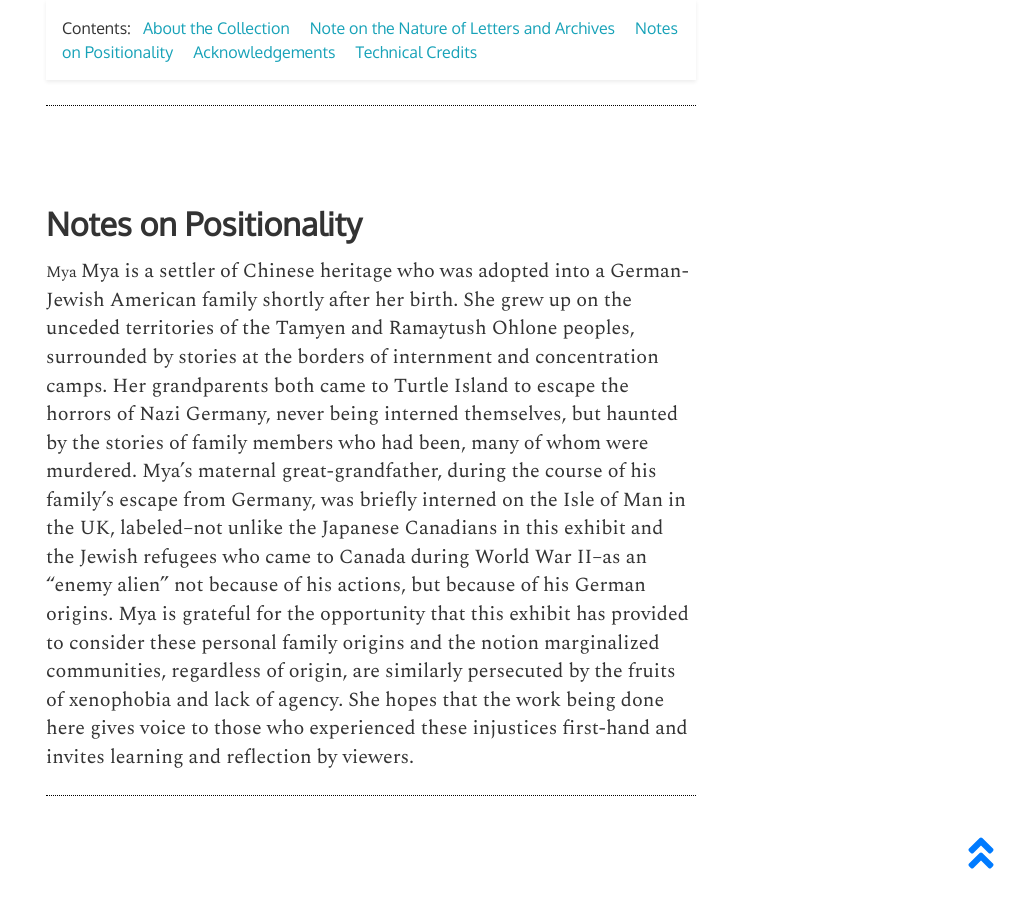
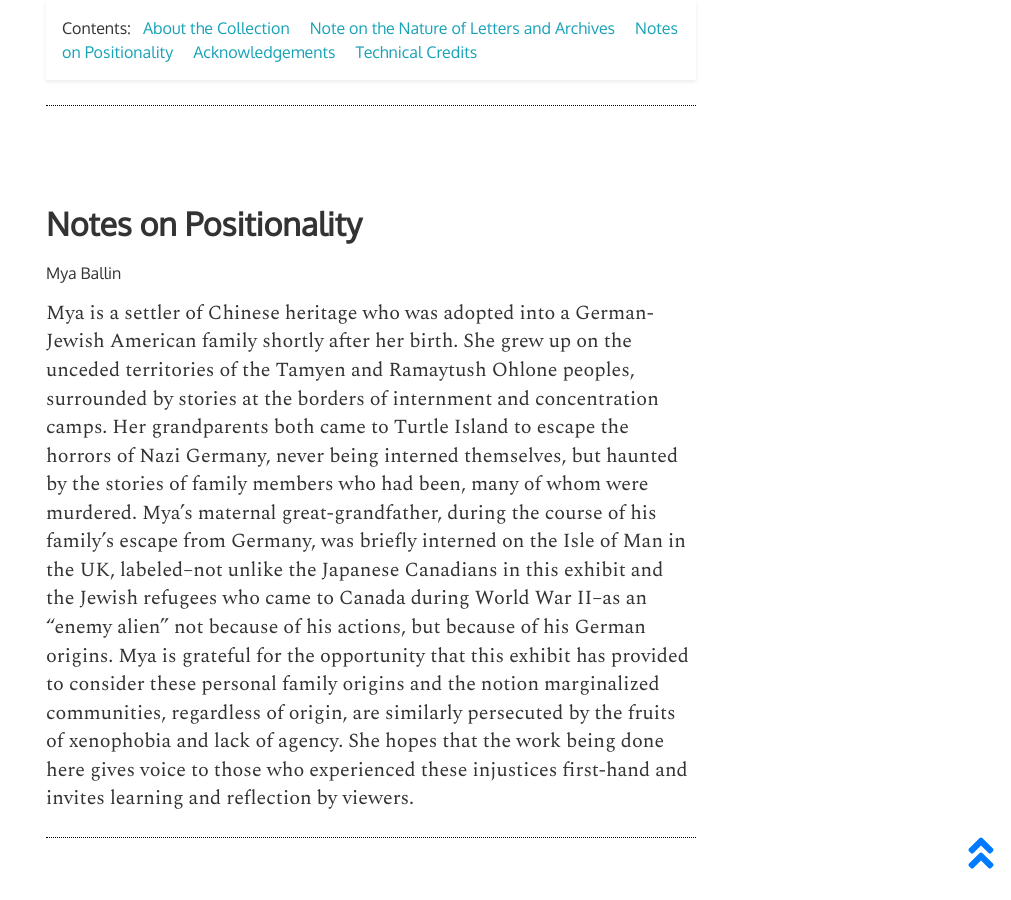
Before and after one commit to ubc-library-rbsc/gillis-2021, a Jekyll site: the page built from pages/about.md, in a window 1280 px wide and 900 px high, scrolled down 2893 px. Shown: the whole window, without its empty margins (269-1280 px from the left). Built offline with Jekyll 4.4.1, drawn with Linux system fonts in a browser that asks for light colours.

Commit message:
Update about.md

```diff
--- a/pages/about.md
+++ b/pages/about.md
@@ -42,7 +42,7 @@
 
 ## Notes on Positionality
 
-<small> Mya </small>
+<h6>Mya Ballin</h6>
 Mya is a settler of Chinese heritage who was adopted into a German-Jewish American family shortly after her birth. She grew up on the unceded territories of the Tamyen and Ramaytush Ohlone peoples, surrounded by stories at the borders of internment and concentration camps. Her grandparents both came to Turtle Island to escape the horrors of Nazi Germany, never being interned themselves, but haunted by the stories of family members who had been, many of whom were murdered. Mya’s maternal great-grandfather, during the course of his family’s escape from Germany, was briefly interned on the Isle of Man in the UK, labeled--not unlike the Japanese Canadians in this exhibit and the Jewish refugees who came to Canada during World War II--as an “enemy alien” not because of his actions, but because of his German origins. Mya is grateful for the opportunity that this exhibit has provided to consider these personal family origins and the notion marginalized communities, regardless of origin, are similarly persecuted by the fruits of xenophobia and lack of agency. She hopes that the work being done here gives voice to those who experienced these injustices first-hand and invites learning and reflection by viewers.
 
 
```
